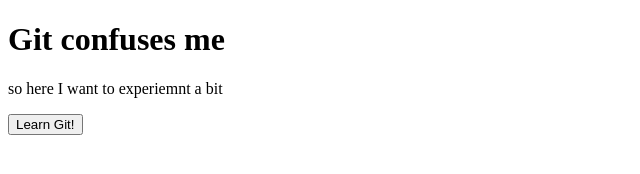
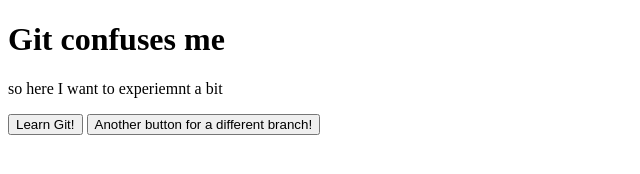
Before and after one commit to Franzi1005/git-trial-and-error, a plain HTML site: page index.html in a window 1280 px wide. Shown: the whole page, without its empty margins (0-640 px from the left). Drawn offline with Linux system fonts and the light colour scheme.

Commit message:
second commit on another branch

```diff
--- a/index.html
+++ b/index.html
@@ -9,5 +9,6 @@
   <h1>Git confuses me</h1>
   <p>so here I want to experiemnt a bit</p>
   <button id="git-button">Learn Git!</button>
+  <button id="git-button">Another button for a different branch!</button>
 </body>
 </html>
```
